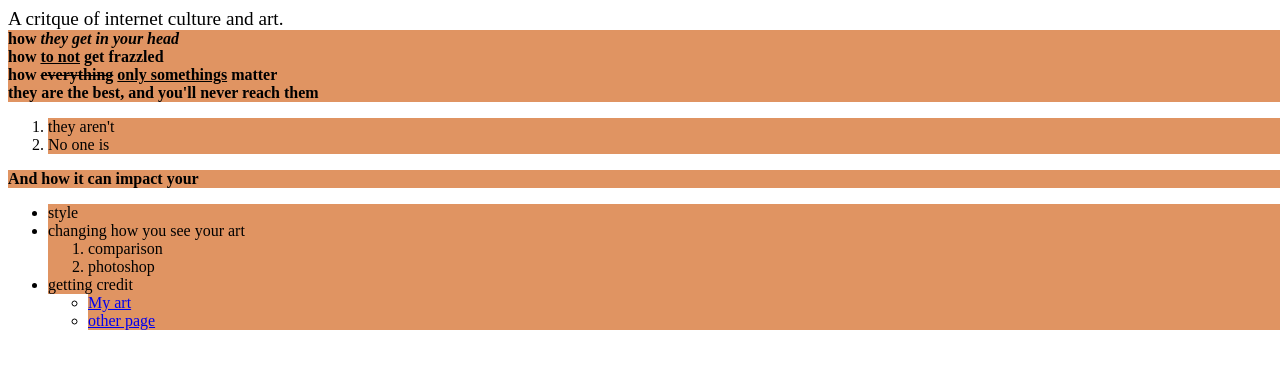
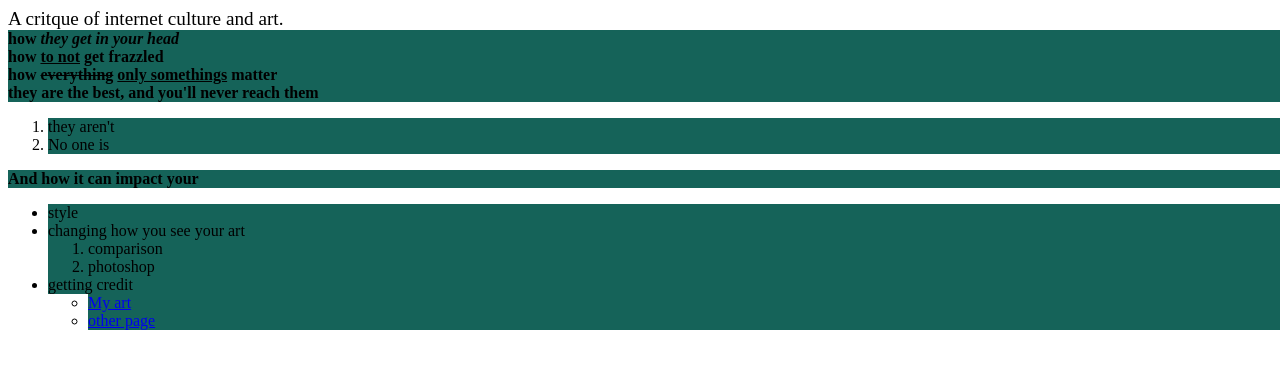
Before and after one commit to LaurenPl/Girlhub, a plain HTML site: page index.html in a window 1280 px wide. Shown: the top 368 px of the page. Drawn offline with Linux system fonts and the light colour scheme.

Commit message:
Update style.css

```diff
--- a/style.css
+++ b/style.css
@@ -3,20 +3,20 @@
   margin: 0;
     padding: 0;
     width:7100px;
-    background-color:rgb(224, 148, 98);
+    background-color:#156359;
 }
 p{
 
   margin: 0;
     padding: 0;
     width:7100px;
-    background-color:rgb(224, 148, 98);
+    background-color:#156359;
 }
 li{
   margin: 0;
     padding: 0;
     width:7100px;
-    background-color:rgb(224, 148, 98);
+    background-color:#156359;
 
 }
 ul a{
@@ -24,5 +24,5 @@ ul a{
    margin: 0;
     padding: 0;
     width:7100px;
-    background-color:rgb(224, 148, 98);;
+    background-color:#156359;;
 }
```
